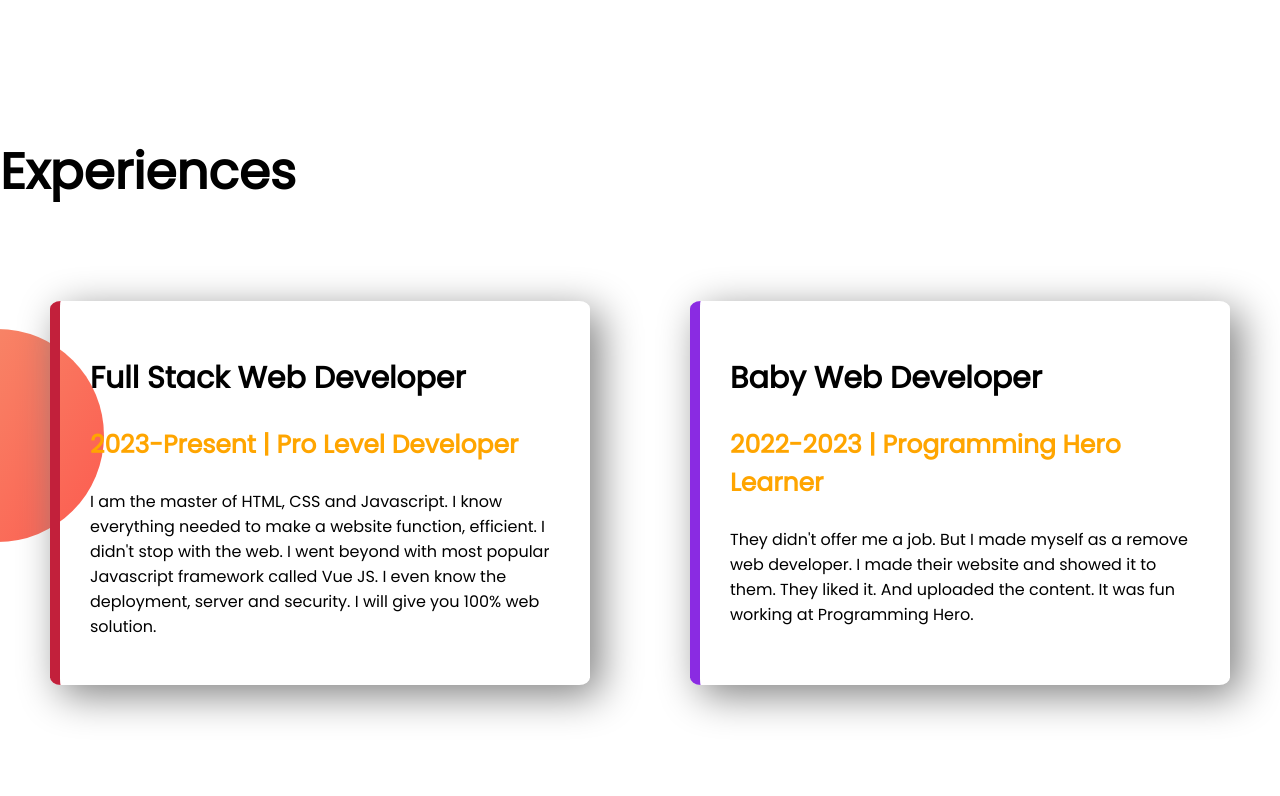
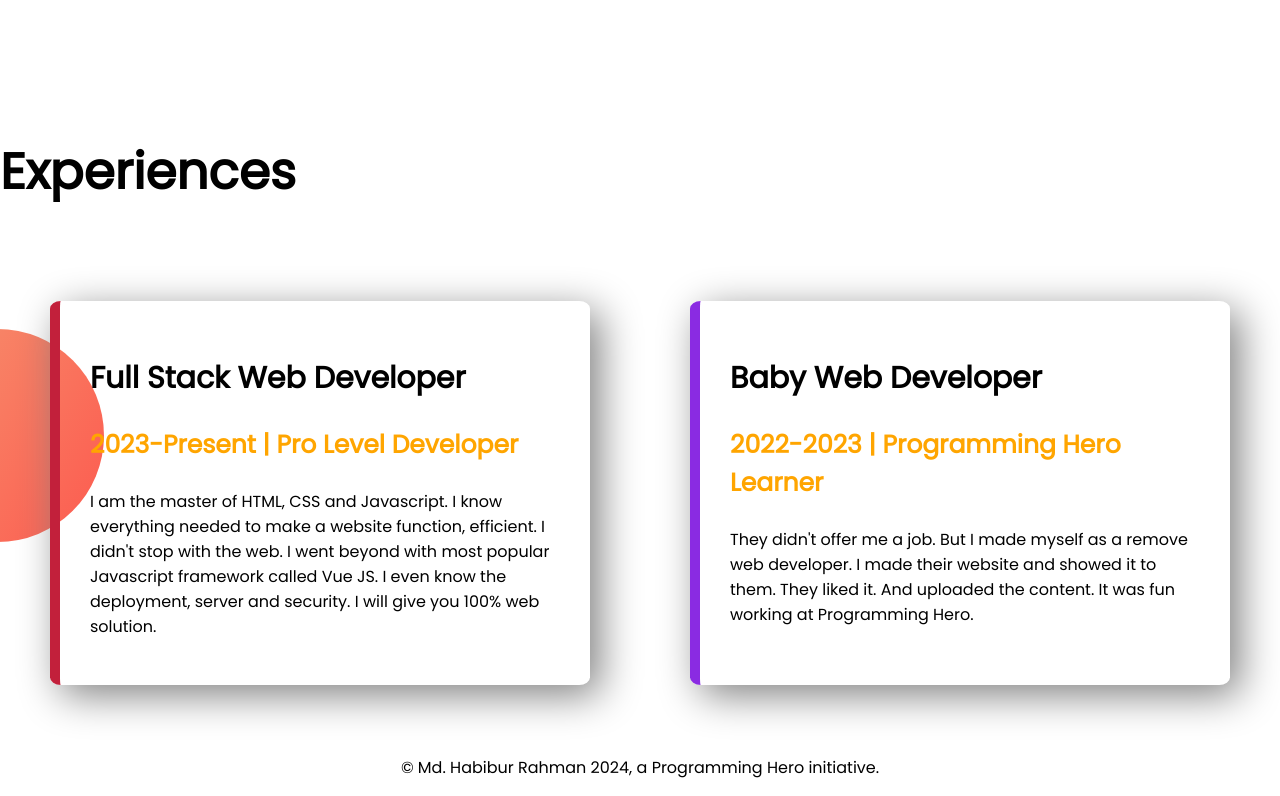
Before and after one commit to hrhabib1/developer-portfolio, a plain HTML site: page index.html in a window 1280 px wide. Shown: the part 1193-1989 px from the top of the page. Before the commit the page ends 1948 px from the top, so only its background shows below. Drawn offline with Linux system fonts and the light colour scheme.

Commit message:
addeded footer

```diff
--- a/index.html
+++ b/index.html
@@ -49,4 +49,7 @@
 
    </section>
 </body>
+<footer>
+    <p>© Md. Habibur Rahman 2024, a Programming Hero initiative.</p>
+</footer>
 </html>
--- a/style.css
+++ b/style.css
@@ -69,3 +69,6 @@ h3{
 #baby-web-debeloper{
     border-left: 10px solid blueviolet;
 }
+footer p{
+    text-align: center;
+}
```
